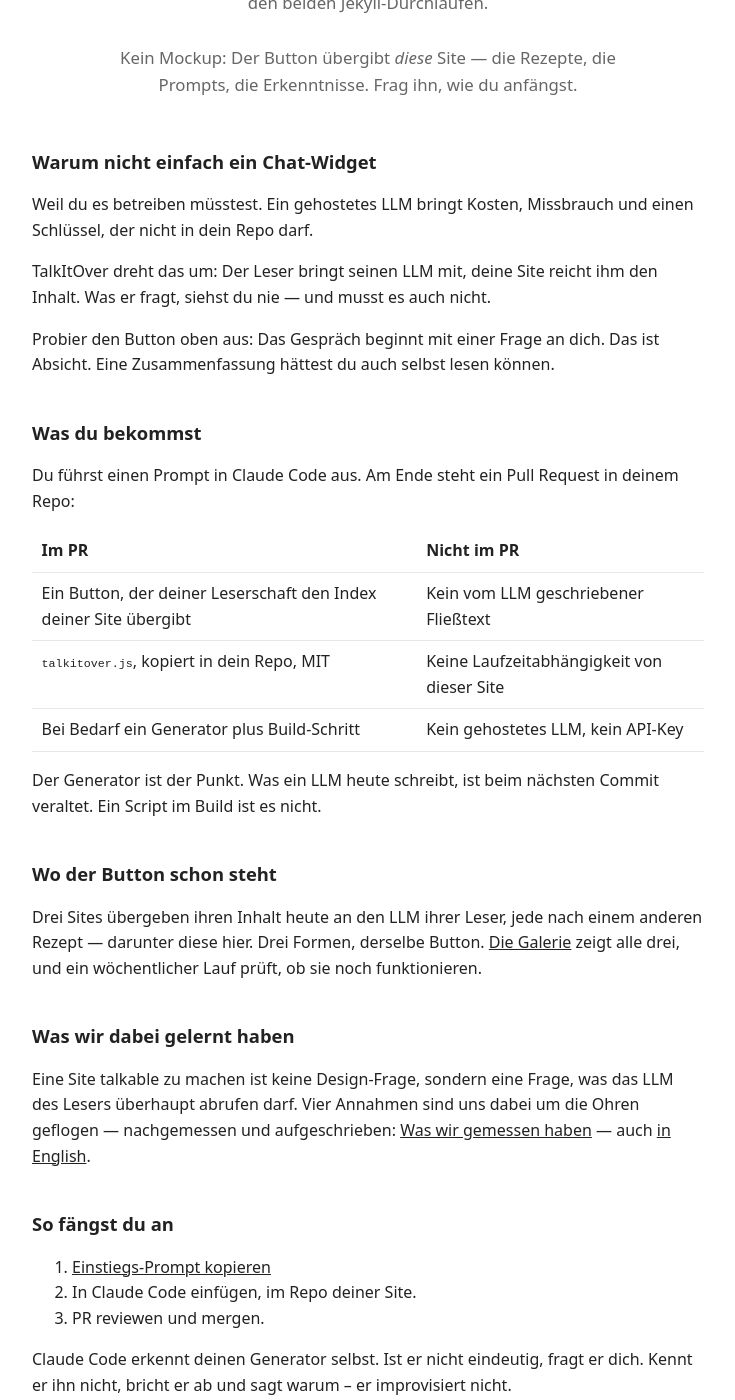
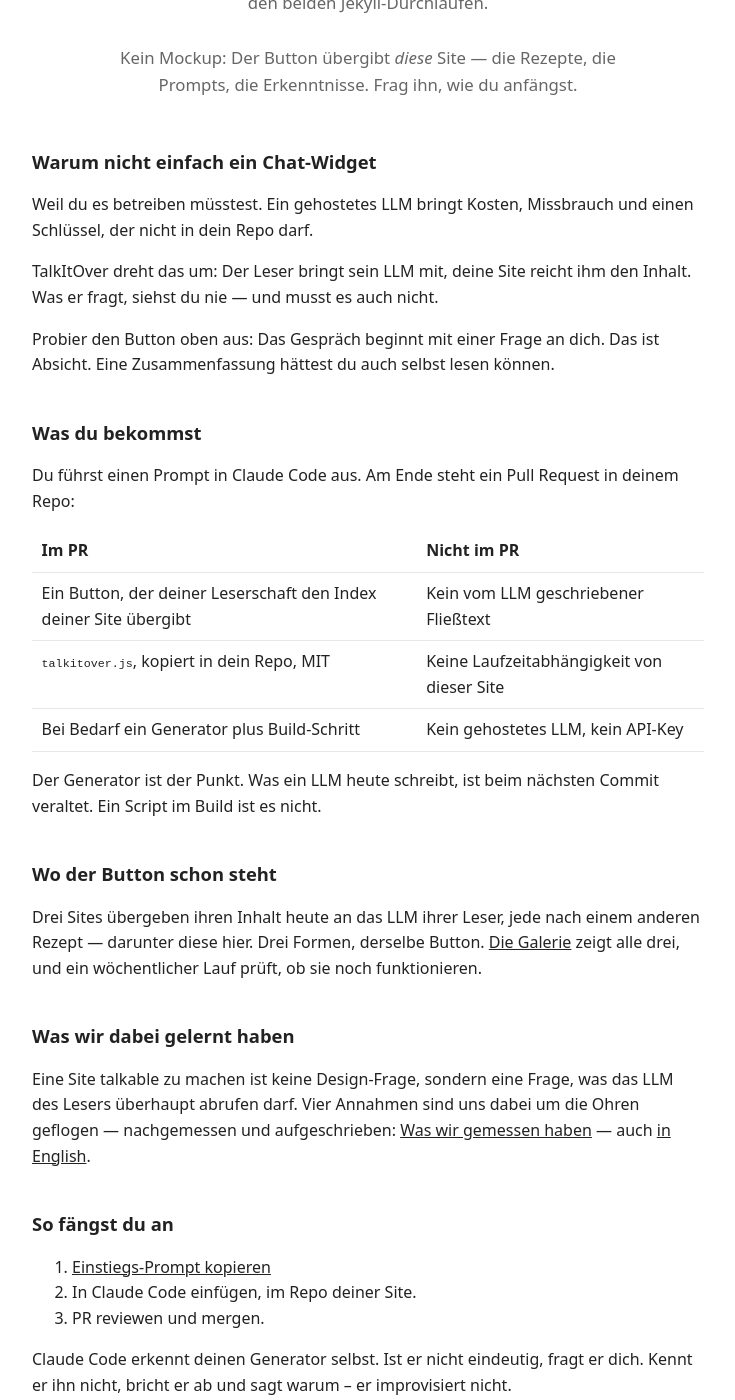
Before and after one commit to raifdmueller/talkitover, a Jekyll site: the page built from docs/index.md, in a window 1280 px wide and 1400 px high, scrolled down 420 px. Shown: the whole window, without its empty margins (272-1007 px from the left). Built offline with Jekyll 4.4.1, drawn with Linux system fonts in a browser that asks for light colours; some of the changed text lies outside the part shown.

Commit message:
docs: das LLM, nicht der LLM
Deutsche Abkürzungen bekommen das Geschlecht ihres deutschen Kopfworts: Large
Language Model wird das (Sprach-)Modell, wie das CMS zum System gehört und die
API zur Schnittstelle.

Die Site sagte beides: 18-mal neutrum, 9-mal maskulin. Und die Verteilung war
genau falsch herum — der Fließtext in den Erkenntnissen, Rezepten und Prompts
war durchgehend richtig, maskulin war ausgerechnet die Schaufensterauslage: die
Unterzeile im Hero, drei Meta-Descriptions, die erste Zeile der README.

Sieben Stellen. Keine Umformulierung, nur der Artikel — und "seinen LLM" wird
"sein LLM". Die Pronomen bleiben: "ihm" ist im Dativ für beide Geschlechter
gleich, und "er" meint an beiden Stellen den Leser.

Co-Authored-By: Claude Opus 5 <noreply@anthropic.com>
Claude-Session: https://claude.ai/code/session_017ACtJabb9HtwcBUK512K3G

```diff
--- a/README.adoc
+++ b/README.adoc
@@ -5,7 +5,7 @@
 :sectanchors:
 :site: https://raifdmueller.github.io/talkitover
 
-*Mach deine Site talkable.* Ein Button übergibt sie an den LLM deines Lesers.
+*Mach deine Site talkable.* Ein Button übergibt sie an das LLM deines Lesers.
 Die ganze Site, im Original — und du betreibst nichts.
 
 {site}/[Website] · {site}/galerie/[Galerie] ·
--- a/docs/_config.yml
+++ b/docs/_config.yml
@@ -1,6 +1,6 @@
 title: TalkItOver
 description: >-
-  Ein Button übergibt deine Site an den LLM deines Lesers. Die ganze Site, im
+  Ein Button übergibt deine Site an das LLM deines Lesers. Die ganze Site, im
   Original — kein gehostetes LLM, kein Betrieb.
 url: https://raifdmueller.github.io
 baseurl: /talkitover
--- a/docs/index.md
+++ b/docs/index.md
@@ -1,7 +1,7 @@
 ---
 layout: default
 title: Mach deine Site talkable
-description: Ein Button übergibt deine Site an den LLM deines Lesers. Die ganze Site, im Original — und du betreibst nichts.
+description: Ein Button übergibt deine Site an das LLM deines Lesers. Die ganze Site, im Original — und du betreibst nichts.
 ---
 
 <div class="hero">
@@ -9,7 +9,7 @@ description: Ein Button übergibt deine Site an den LLM deines Lesers. Die ganze
 
 <h1>Mach deine Site talkable.</h1>
 
-<p>Ein Button übergibt sie an den LLM deines Lesers. Die ganze Site, im
+<p>Ein Button übergibt sie an das LLM deines Lesers. Die ganze Site, im
 Original — und du betreibst nichts.</p>
 
 <div class="actions">
@@ -25,7 +25,7 @@ Rezepte, die Prompts, die Erkenntnisse. Frag ihn, wie du anfängst.</p>
 Weil du es betreiben müsstest. Ein gehostetes LLM bringt Kosten, Missbrauch und
 einen Schlüssel, der nicht in dein Repo darf.
 
-TalkItOver dreht das um: Der Leser bringt seinen LLM mit, deine Site reicht ihm
+TalkItOver dreht das um: Der Leser bringt sein LLM mit, deine Site reicht ihm
 den Inhalt. Was er fragt, siehst du nie — und musst es auch nicht.
 
 Probier den Button oben aus: Das Gespräch beginnt mit einer Frage an dich. Das
@@ -47,7 +47,7 @@ Commit veraltet. Ein Script im Build ist es nicht.
 
 ## Wo der Button schon steht
 
-Drei Sites übergeben ihren Inhalt heute an den LLM ihrer Leser, jede nach einem
+Drei Sites übergeben ihren Inhalt heute an das LLM ihrer Leser, jede nach einem
 anderen Rezept — darunter diese hier. Drei Formen, derselbe Button.
 [Die Galerie]({{ site.baseurl }}/galerie/) zeigt alle drei, und ein wöchentlicher
 Lauf prüft, ob sie noch funktionieren.
```
Also changed, not shown: docs/galerie.md (+1 -1 lines).
